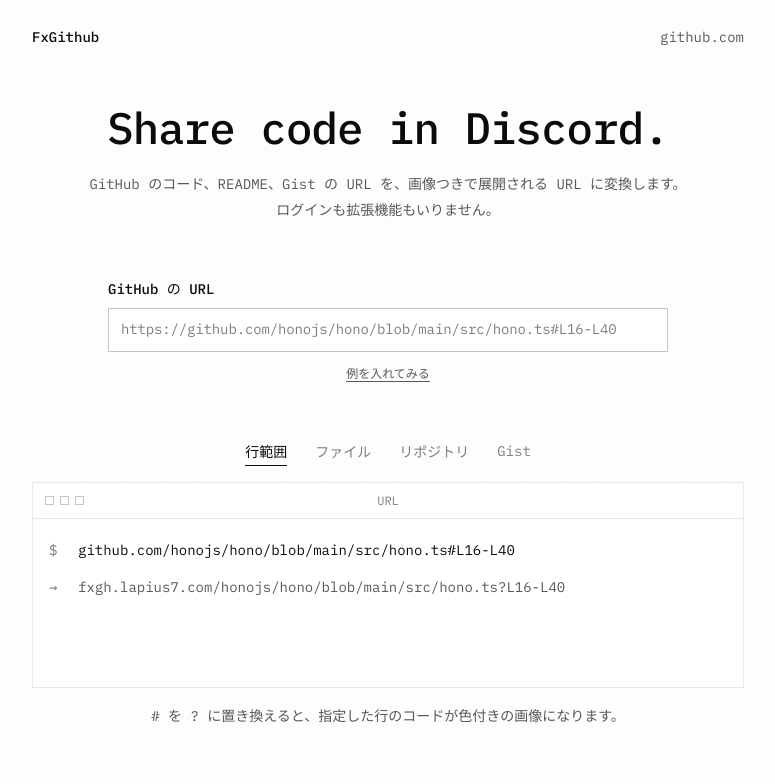
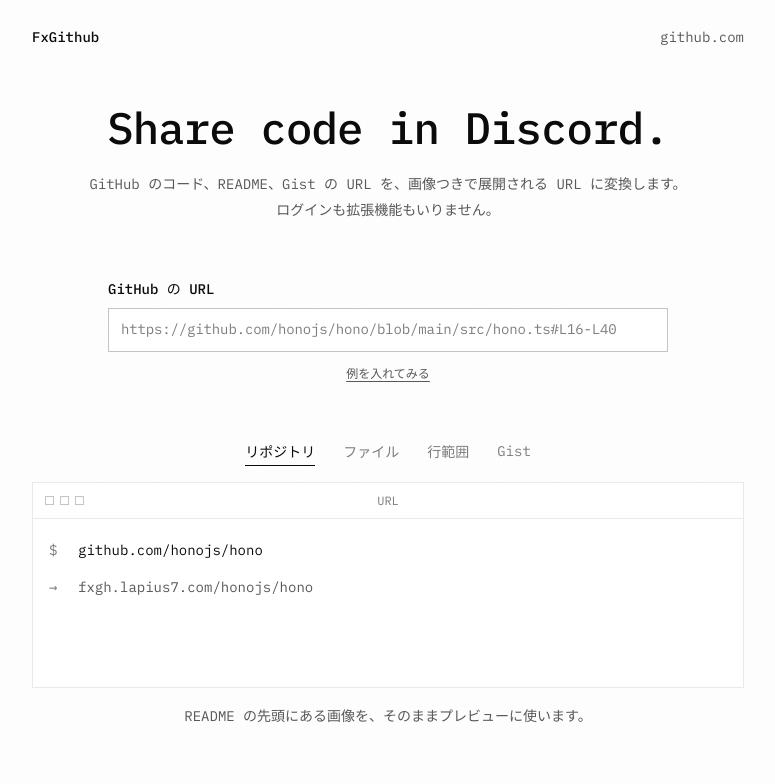
Before and after one commit to Lapius7/fxgh.lapius7.com, a React (Vite) app in the folder web/: page / in a window 1280 px wide. Shown: the top 784 px of the page, without its empty margins (252-1027 px from the left). Built offline with nearby package versions, Linux system fonts and the light colour scheme.

Commit message:
Reorder demo tabs

```diff
--- a/web/src/App.tsx
+++ b/web/src/App.tsx
@@ -9,9 +9,9 @@
 
 const FX = "fxgh.lapius7.com";
 const TABS = [
+  { id: "repo", label: "リポジトリ", from: "github.com/honojs/hono", to: `${FX}/honojs/hono`, note: "README の先頭にある画像を、そのままプレビューに使います。" },
+  { id: "file", label: "ファイル", from: "github.com/honojs/hono/blob/main/src/hono.ts", to: `${FX}/honojs/hono/blob/main/src/hono.ts`, note: "行を指定しなければ、ファイルの先頭 70 行を表示します。" },
   { id: "range", label: "行範囲", from: "github.com/honojs/hono/blob/main/src/hono.ts#L16-L40", to: `${FX}/honojs/hono/blob/main/src/hono.ts?L16-L40`, note: "# を ? に置き換えると、指定した行のコードが色付きの画像になります。" },
-  { id: "file", label: "ファイル", from: "github.com/honojs/hono/blob/main/src/hono.ts", to: `${FX}/honojs/hono/blob/main/src/hono.ts`, note: "行を指定しなければ、ファイルの先頭 70 行を表示します。" },
-  { id: "repo", label: "リポジトリ", from: "github.com/honojs/hono", to: `${FX}/honojs/hono`, note: "README の先頭にある画像を、そのままプレビューに使います。" },
   { id: "gist", label: "Gist", from: "gist.github.com/user/0123abcd", to: `${FX}/gist/user/0123abcd`, note: "公開 Gist のコードも同じように画像にします。" },
 ] as const;
 
@@ -26,7 +26,7 @@
 
 export function App() {
   const [value, setValue] = useState("");
-  const [tab, setTab] = useState<(typeof TABS)[number]["id"]>("range");
+  const [tab, setTab] = useState<(typeof TABS)[number]["id"]>("repo");
   const result = convert(value, location.host);
   const invalid = value.trim() !== "" && !result.ok;
   const current = TABS.find((t) => t.id === tab)!;
```
